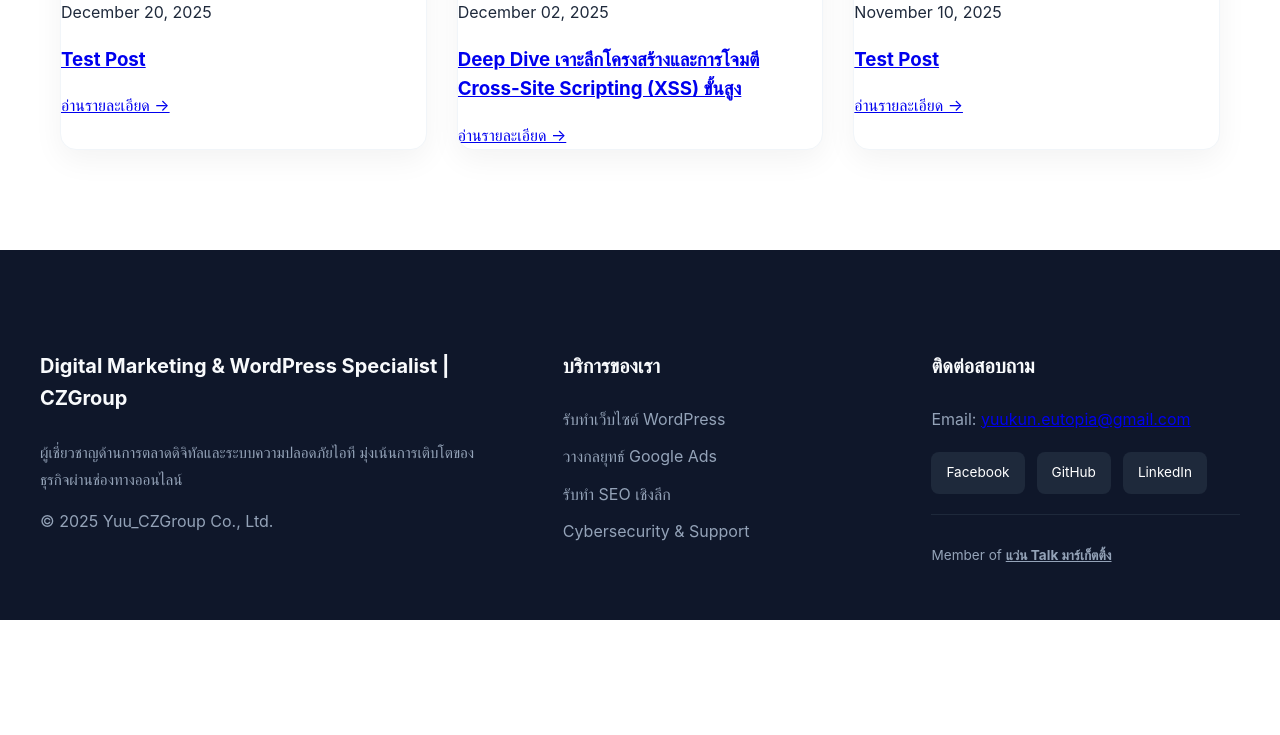
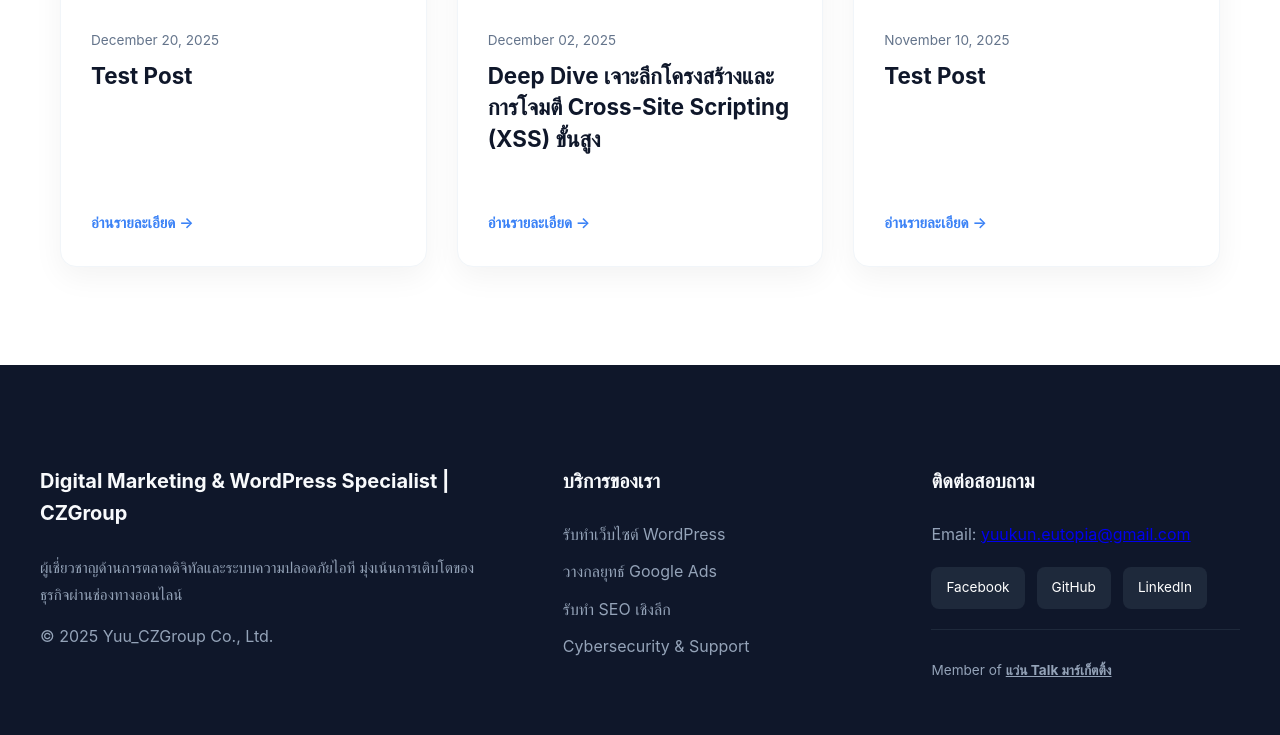
Before and after one commit to Yuukub/yuukub.github.io, a Jekyll site: the page built from blog/index.html, in a window 1280 px wide. Shown: the part 473-1208 px from the top of the page. Built offline with Jekyll 4.4.1, drawn with Linux system fonts in a browser that asks for light colours; the list of posts is cut into pages by our own code; before the commit the page ends 1093 px from its top, so only the background shows below that.

Commit message:
Update main.css

```diff
--- a/assets/main.css
+++ b/assets/main.css
@@ -64,25 +64,120 @@ pre, .highlight {
 .highlight .s, .highlight .s2 { color: #34d399; } /* Strings */
 .highlight .nf { color: #7dd3fc; }   /* Functions */
 
+.services {
+    display: grid;
+    grid-template-columns: repeat(auto-fit, minmax(300px, 1fr));
+    gap: 30px;
+    margin: 60px 0;
+}
 /* ==========================================================================
-   Blog Cards (อ้างอิงจากรูป image_017e60)
+   services จาก index.html
    ========================================================================= */
+.service-item {
+    padding: 45px 35px; /* เพิ่ม Padding ให้ดูโปร่ง */
+    background: var(--light-bg);
+    border-radius: 20px;
+    text-align: center;
+    border: 1px solid var(--border-color);
+    transition: 0.3s;
+}
+
+.service-item i {
+    font-size: 3rem; /* ขยายขนาดไอคอน/อิโมจิ */
+    display: block;
+    margin-bottom: 20px;
+}
+
+/* ==========================================================================
+   Blog Post Grid & Cards (ปรับปรุงให้ดูโปร่งและไม่ชิดขอบ)
+   ========================================================================== */
+
 .post-grid {
   display: grid;
   grid-template-columns: repeat(auto-fill, minmax(350px, 1fr));
-  gap: 30px; margin-top: 40px;
+  gap: 30px;
+  margin-top: 40px;
 }
 
 .post-card {
-  background: #fff; border-radius: 16px; overflow: hidden;
-  box-shadow: 0 10px 30px rgba(0,0,0,0.05); transition: 0.3s;
-  border: 1px solid #f1f5f9; text-decoration: none; display: flex; flex-direction: column;
+  background: #fff;
+  border-radius: 16px;
+  overflow: hidden;
+  box-shadow: 0 10px 30px rgba(0,0,0,0.05);
+  transition: transform 0.3s ease, box-shadow 0.3s ease;
+  border: 1px solid #f1f5f9;
+  text-decoration: none;
+  display: flex;
+  flex-direction: column;
+  height: 100%; /* ให้ทุกการ์ดสูงเท่ากันแม้เนื้อหาไม่เท่ากัน */
 }
 
-.post-card:hover { transform: translateY(-10px); box-shadow: 0 20px 40px rgba(0,0,0,0.1); }
-.post-card img { width: 100%; height: 220px; object-fit: cover; display: block; }
-.post-card-content { padding: 25px; flex-grow: 1; display: flex; flex-direction: column; }
-.post-card-title { font-size: 1.3rem; color: var(--dark-bg); margin: 10px 0; line-height: 1.4; font-weight: 700; }
+.post-card:hover {
+  transform: translateY(-10px);
+  box-shadow: 0 20px 40px rgba(0,0,0,0.12);
+}
+
+.post-thumbnail img {
+  width: 100%;
+  height: 220px;
+  object-fit: cover;
+  display: block;
+}
+
+/* ส่วนเนื้อหาภายในการ์ด */
+.post-content {
+  padding: 30px; /* เพิ่มจาก 25px เป็น 30px เพื่อลดความรู้สึกชิดขอบ */
+  flex-grow: 1;
+  display: flex;
+  flex-direction: column;
+}
+
+.post-date {
+  font-size: 0.85rem;
+  color: var(--text-muted);
+  margin-bottom: 8px;
+}
+
+.post-title {
+  margin: 0 0 15px 0;
+  font-size: 1.4rem;
+  line-height: 1.4;
+  font-weight: 700;
+}
+
+.post-title a {
+  color: var(--dark-bg);
+  text-decoration: none;
+  transition: color 0.2s;
+}
+
+.post-title a:hover {
+  color: var(--primary-color);
+}
+
+.post-excerpt {
+  font-size: 0.95rem;
+  color: #555;
+  line-height: 1.7; /* เพิ่มระยะบรรทัดให้อ่านง่ายขึ้น */
+  margin-bottom: 25px; /* เว้นระยะห่างก่อนถึงปุ่มอ่านต่อ */
+  flex-grow: 1;
+}
+
+/* สไตล์ปุ่มอ่านรายละเอียดเพิ่มเติม */
+.read-more-btn {
+  display: inline-block;
+  color: var(--primary-color);
+  text-decoration: none;
+  font-weight: 600;
+  font-size: 0.95rem;
+  transition: all 0.3s ease;
+  align-self: flex-start; /* ให้ปุ่มอยู่ชิดซ้าย */
+}
+
+.read-more-btn:hover {
+  color: var(--primary-dark);
+  padding-left: 5px; /* เอฟเฟกต์ขยับเล็กน้อยเมื่อเอาเมาส์วาง */
+}
 
 /* ==========================================================================
    Footer Styling (จัดกึ่งกลางและสมดุลจากรูป image_012049)
```
